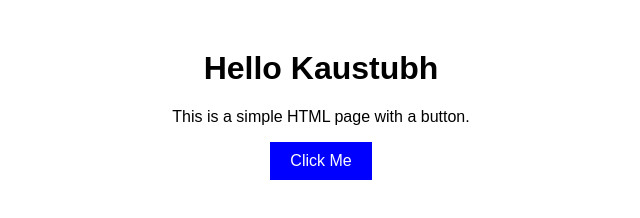
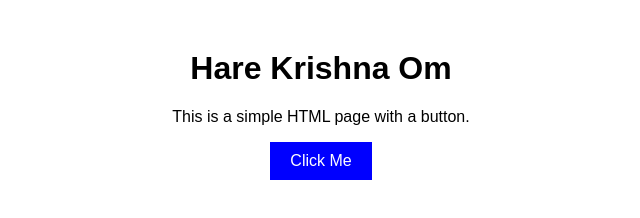
Before and after one commit to KaustubhMitkari/render1, a plain HTML site: page index.html in a window 1280 px wide. Shown: the whole page, without its empty margins (319-959 px from the left). Drawn offline with Linux system fonts and the light colour scheme.

Commit message:
Update index.html

```diff
--- a/index.html
+++ b/index.html
@@ -21,7 +21,7 @@
     </style>
 </head>
 <body>
-    <h1>Hello Kaustubh</h1>
+    <h1>Hare Krishna Om</h1>
     <p>This is a simple HTML page with a button.</p>
     <button onclick="alert('Hello, World!')">Click Me</button>
 </body>
```
